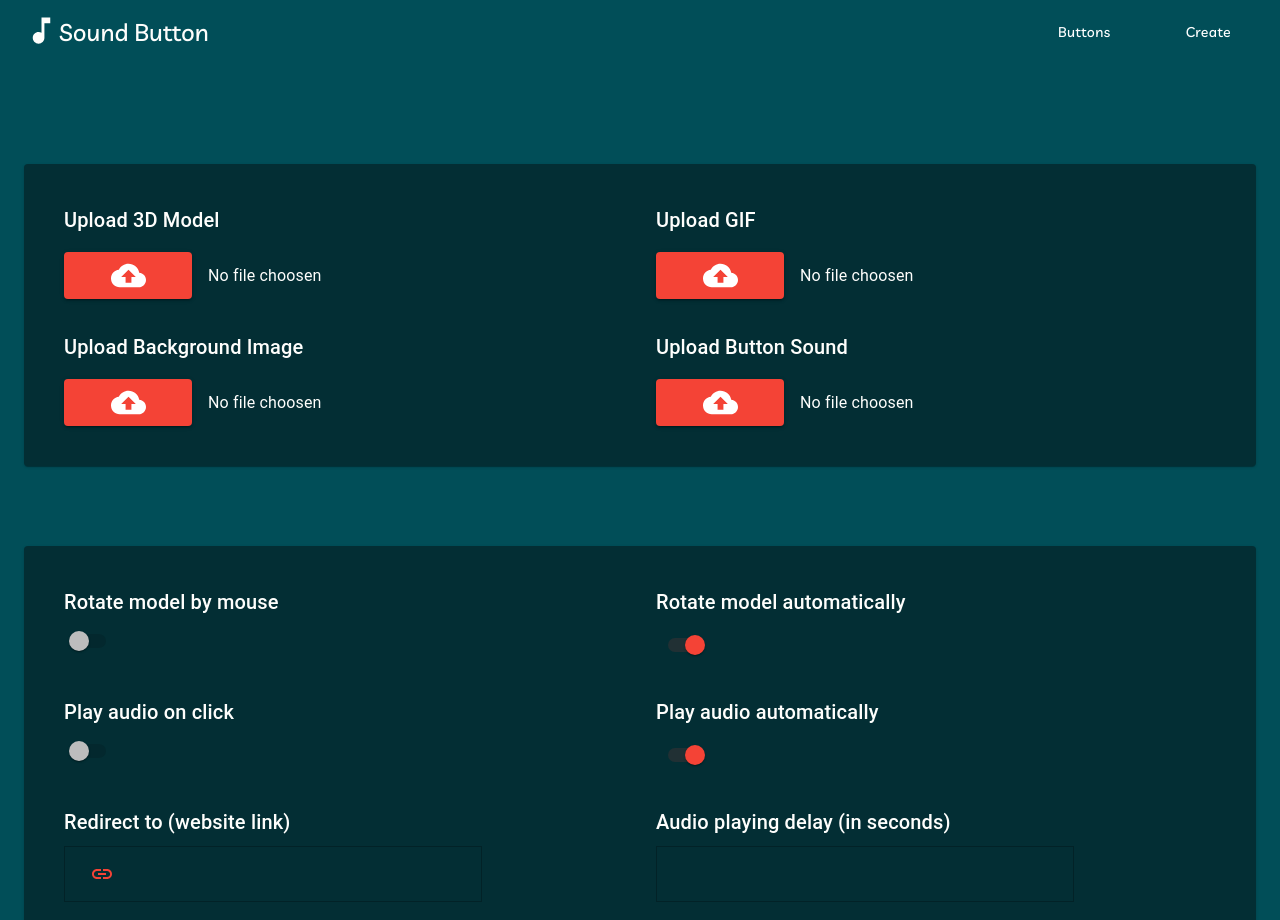
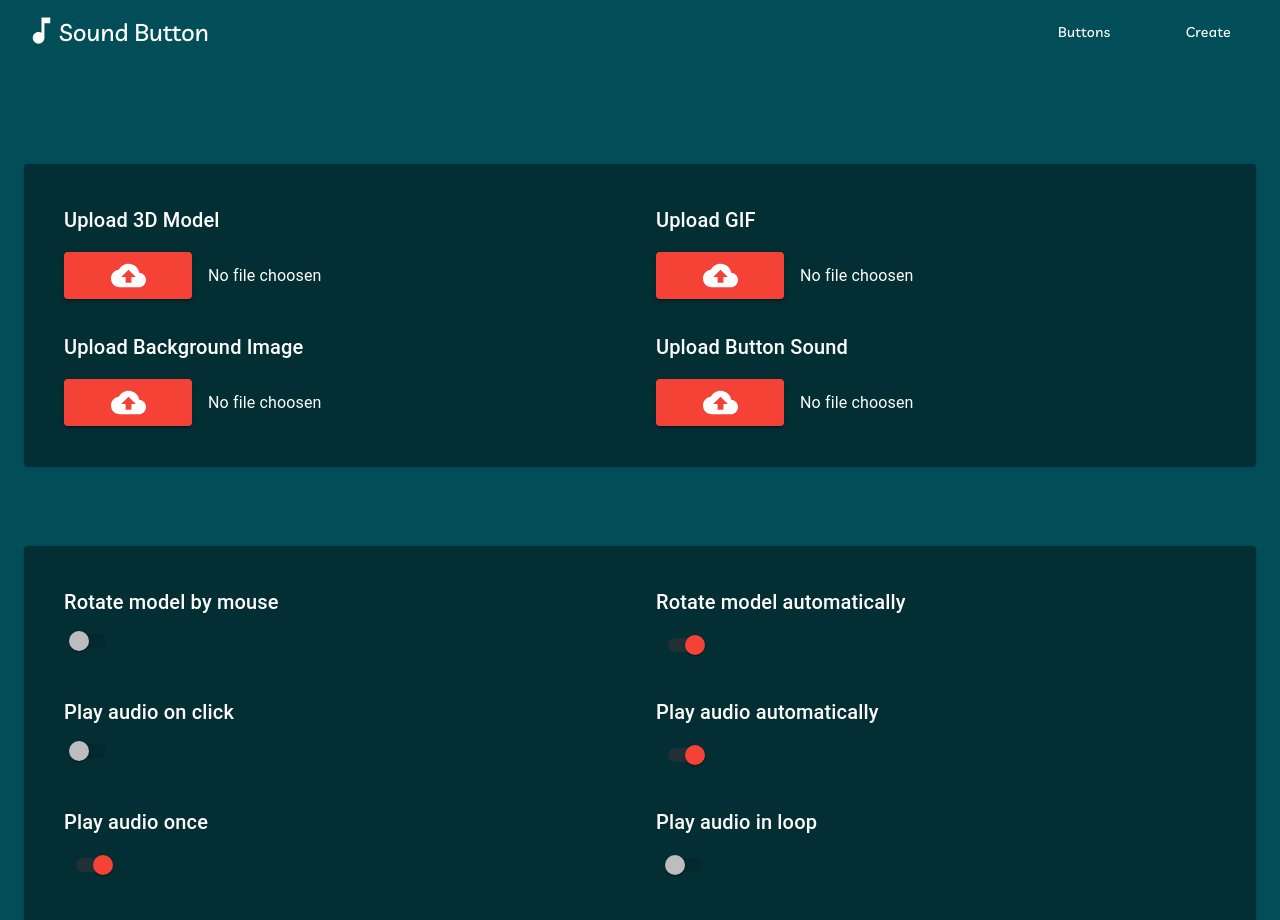
Before and after one commit to AbulKalamAZ/sound-button, a React (Create React App) app: page /create-button in a window 1280 px wide. Shown: the top 920 px of the page. Built offline with nearby package versions, Linux system fonts and the light colour scheme.

Commit message:
.glb model auto rotating feature added

```diff
--- a/package.json
+++ b/package.json
@@ -1,6 +1,5 @@
 {
   "name": "sound-button",
-  "homepage": ".",
   "version": "0.1.0",
   "private": true,
   "dependencies": {
--- /dev/null
+++ b/src/firebase/audioPlayer.js
@@ -0,0 +1 @@
+import { Howl, Howler } from 'howler';
--- a/src/pages/createButton/components/InputFormTwo.js
+++ b/src/pages/createButton/components/InputFormTwo.js
@@ -58,12 +58,16 @@ function InputFormTwo(props) {
     const {
         playAudioOnClick,
         playAudioAutomatically,
+        playAudioOnce,
+        playAudioInLoop,
         rotateModelByMouse,
         rotateModelAutomatically,
     } = props.button;
     const {
         setPlayAudioOnClick,
         setPlayAudioAutomatically,
+        setPlayAudioOnce,
+        setPlayAudioInLoop,
         setRedirectTo,
         setAudioPlayingDelay,
         setRotateModelByMouse,
@@ -83,6 +87,14 @@ function InputFormTwo(props) {
 
             case 'playAudioAutomatically':
                 setPlayAudioAutomatically(event.target.checked);
+                break;
+
+            case 'playAudioOnce':
+                setPlayAudioOnce(event.target.checked);
+                break;
+
+            case 'playAudioInLoop':
+                setPlayAudioInLoop(event.target.checked);
                 break;
 
             case 'rotateModelByMouse':
@@ -190,6 +202,7 @@ function InputFormTwo(props) {
                                     </Grid>
                                 </Grid>
                             </Grid>
+
                             {/* Fourth input */}
                             <Grid item xs={12} sm={6}>
                                 <Grid container spacing={1}>
@@ -213,6 +226,50 @@ function InputFormTwo(props) {
                             </Grid>
 
                             {/* Fifth input */}
+                            <Grid item xs={12} sm={6}>
+                                <Grid container spacing={1}>
+                                    <Grid item xs={12}>
+                                        <Typography variant="h6">
+                                            Play audio once
+                                        </Typography>
+                                    </Grid>
+                                    <Grid item xs={12}>
+                                        <OrangeSwitch
+                                            checked={playAudioOnce}
+                                            onChange={handleSwitchChange}
+                                            name="playAudioOnce"
+                                            disabled={
+                                                Object.keys(audios.fileValue)
+                                                    .length === 0
+                                            }
+                                        />
+                                    </Grid>
+                                </Grid>
+                            </Grid>
+
+                            {/* Sixth input */}
+                            <Grid item xs={12} sm={6}>
+                                <Grid container spacing={1}>
+                                    <Grid item xs={12}>
+                                        <Typography variant="h6">
+                                            Play audio in loop
+                                        </Typography>
+                                    </Grid>
+                                    <Grid item xs={12}>
+                                        <OrangeSwitch
+                                            checked={playAudioInLoop}
+                                            onChange={handleSwitchChange}
+                                            name="playAudioInLoop"
+                                            disabled={
+                                                Object.keys(audios.fileValue)
+                                                    .length === 0
+                                            }
+                                        />
+                                    </Grid>
+                                </Grid>
+                            </Grid>
+
+                            {/* Seventh input */}
                             <Grid item xs={12} sm={6}>
                                 <Grid container spacing={1}>
                                     <Grid item xs={12}>
@@ -255,7 +312,8 @@ function InputFormTwo(props) {
                                     </Grid>
                                 </Grid>
                             </Grid>
-                            {/* Sixth input */}
+
+                            {/* Eighth input */}
                             <Grid item xs={12} sm={6}>
                                 <Grid container spacing={1}>
                                     <Grid item xs={12}>
@@ -290,7 +348,7 @@ function InputFormTwo(props) {
                                 </Grid>
                             </Grid>
 
-                            {/* Seventh input */}
+                            {/* Nineth input */}
                             <Grid item xs={12} sm={6}>
                                 <Grid container spacing={1}>
                                     <Grid item xs={12}>
@@ -318,7 +376,8 @@ function InputFormTwo(props) {
                                     </Grid>
                                 </Grid>
                             </Grid>
-                            {/* Eighth input */}
+
+                            {/* Ten input */}
                             <Grid item xs={12} sm={6}>
                                 <Grid container spacing={1}>
                                     <Grid item xs={12}>
@@ -346,7 +405,8 @@ function InputFormTwo(props) {
                                     </Grid>
                                 </Grid>
                             </Grid>
-                            {/* Nineth input */}
+
+                            {/* Eleventh input */}
                             <Grid item xs={12} sm={6}>
                                 <Grid container spacing={1}>
                                     <Grid item xs={12}>
@@ -374,7 +434,8 @@ function InputFormTwo(props) {
                                     </Grid>
                                 </Grid>
                             </Grid>
-                            {/* Tenth input */}
+
+                            {/* Twelveth input */}
                             <Grid item xs={12} sm={6}>
                                 <Grid container spacing={1}>
                                     <Grid item xs={12}>
@@ -424,10 +485,14 @@ const mapStateToProps = (state) => {
 
 const mapDispatchToProps = (dispatch) => {
     return {
+        setPlayAudioOnClick: (payload) =>
+            dispatch(buttonActionCreator.setPlayAudioOnClick(payload)),
         setPlayAudioAutomatically: (payload) =>
             dispatch(buttonActionCreator.setPlayAudioAutomatically(payload)),
-        setPlayAudioOnClick: (payload) =>
-            dispatch(buttonActionCreator.setPlayAudioOnClick(payload)),
+        setPlayAudioOnce: (payload) =>
+            dispatch(buttonActionCreator.setPlayAudioOnce(payload)),
+        setPlayAudioInLoop: (payload) =>
+            dispatch(buttonActionCreator.setPlayAudioInLoop(payload)),
         setRotateModelByMouse: (payload) =>
             dispatch(buttonActionCreator.setRotateModelByMouse(payload)),
         setRotateModelAutomatically: (payload) =>
--- a/src/pages/soundButton/SoundButton.js
+++ b/src/pages/soundButton/SoundButton.js
@@ -188,7 +188,7 @@ function SoundButton(props) {
                         ref={audioElement}
                         className={classes.audioElement}
                         src={buttonInfo.audios}
-                        loop
+                        loop={buttonInfo.playAudioInLoop}
                     ></audio>
                 ) : null}
             </div>
--- a/src/pages/soundButton/components/GLBRenderer.js
+++ b/src/pages/soundButton/components/GLBRenderer.js
@@ -23,7 +23,7 @@ class GLBRenderer extends Component {
 
     componentDidMount() {
         // Destructuring values from props
-        const { models } = this.props.buttonInfo;
+        const { models, rotateModelByMouse } = this.props.buttonInfo;
         // on progress methods
         const onProgress = (xhr) => {
             if (xhr.lengthComputable) {
@@ -116,14 +116,15 @@ class GLBRenderer extends Component {
         // wrapper.rotation.x = (90 / 180) * Math.PI;
 
         controls = new OrbitControls(camera, renderer.domElement);
-        controls.enableRotate = true;
+        controls.enableRotate = rotateModelByMouse;
+        controls.enableDamping = rotateModelByMouse;
         controls.minDistance = 1;
         controls.maxDistance = 1000;
 
         //anmate method
         // let delta = 0;
         function animate() {
-            // wrapper.rotation.y += 0.025;
+            if (!rotateModelByMouse) wrapper.rotation.y += 0.01;
             renderer.render(scene, camera);
             controls.update();
 
--- a/src/store/actions/button_actions.js
+++ b/src/store/actions/button_actions.js
@@ -46,6 +46,23 @@ export const setPlayAudioAutomatically = (payload) => {
     };
 };
 
+// play audio once
+
+export const setPlayAudioOnce = (payload) => {
+    return {
+        type: 'SET_PLAY_AUDIO_ONCE',
+        payload: payload,
+    };
+};
+
+// play audio in loop
+
+export const setPlayAudioInLoop = (payload) => {
+    return {
+        type: 'SET_PLAY_AUDIO_IN_LOOP',
+        payload: payload,
+    };
+};
 // rotate model by mouse
 
 export const setRotateModelByMouse = (payload) => {
--- a/src/store/reducers/buttonReducer.js
+++ b/src/store/reducers/buttonReducer.js
@@ -8,6 +8,8 @@ const initState = {
         images: null,
         playAudioOnClick: false,
         playAudioAutomatically: true,
+        playAudioOnce: true,
+        playAudioInLoop: false,
         rotateModelByMouse: false,
         rotateModelAutomatically: true,
         redirectTo: null,
@@ -86,6 +88,26 @@ const buttonReducer = (state = initState, action) => {
                 },
             };
 
+        case 'SET_PLAY_AUDIO_ONCE':
+            return {
+                ...state,
+                button: {
+                    ...state.button,
+                    playAudioOnce: payload,
+                    playAudioInLoop: !payload,
+                },
+            };
+
+        case 'SET_PLAY_AUDIO_IN_LOOP':
+            return {
+                ...state,
+                button: {
+                    ...state.button,
+                    playAudioOnce: !payload,
+                    playAudioInLoop: payload,
+                },
+            };
+
         case 'REDIRECT_TO':
             return {
                 ...state,
```
